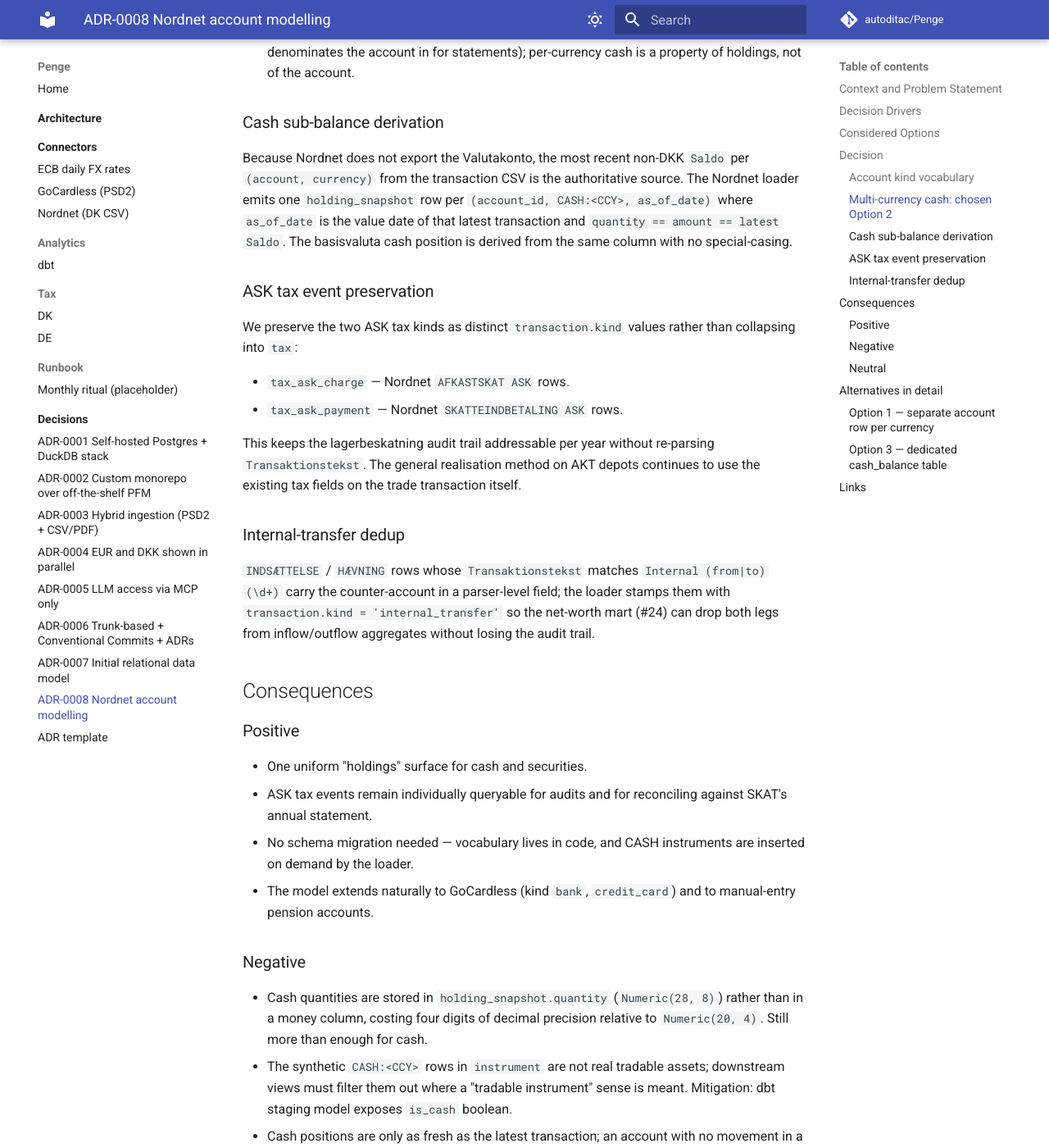
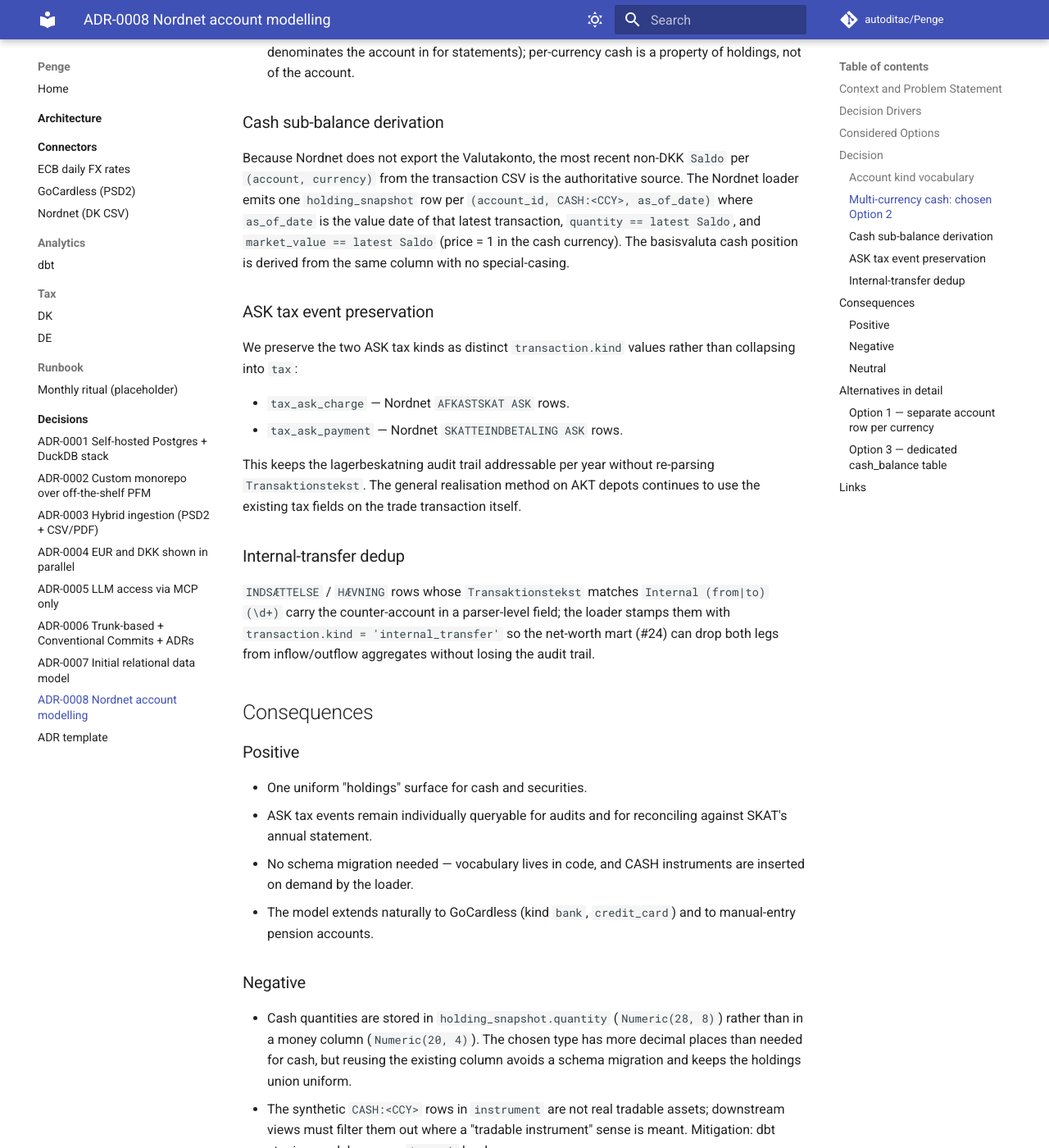
Before and after one commit to autoditac/Penge, an MkDocs documentation site: the page built from docs/decisions/0008-nordnet-account-modelling.md, in a window 1280 px wide and 1400 px high, scrolled down 2607 px. Shown: the whole window at 82% size. Built offline with MkDocs 1.6.1 and Material for MkDocs 9.7.7, drawn with Linux system fonts in a browser that asks for light colours; comment, search, counter and statistics services are not loaded; some of the changed text lies outside the part shown.

Commit message:
chore: address review feedback from PRs #65–#72 (#73)
Bundles small documentation and tooling fixes flagged by
copilot-pull-request-reviewer on the merged PRs in the recent
backlog series. No behaviour changes.

Docs:

- `docs/dbt.md`: state real schema names (`analytics_staging`,
  `analytics_marts`); restore broken sentences in “Adding a
  package” and the `mart_net_worth_daily` v1-scope paragraph;
  use `_<model>__schema.yml` consistently (matches the on-disk
  filenames for the staging and mart schema files).
- `docs/decisions/0008-nordnet-account-modelling.md`: drop the
  non-existent `holding_snapshot.amount` column reference (use
  `quantity` / `market_value`); fix the precision-direction
  sentence (`Numeric(28, 8)` has *more* decimal places than
  `Numeric(20, 4)`); replace the dangling `nordnet-csv-schema.md`
  link with the existing `docs/connectors/nordnet.md`.
- `docs/connectors/nordnet.md`: clarify that the *loader* (not
  the parser) consumes the accounts YAML; correct the
  `INDBETALING` row in the transaction-kind table (it maps
  directly to `deposit`; only `HÆVNING` and `INDSÆTTELSE` are
  reclassified to `internal_transfer`); use the project-standard
  `uv run --group db penge-nordnet …` invocation in the CLI
  example.
- `src/penge/ingest/nordnet/__init__.py`: drop the “parse-only,
  loader in a follow-up PR” language now that the loader has
  shipped.

Tooling:

- `.pre-commit-config.yaml`: add `pydantic` and `types-PyYAML`
  as mypy `additional_dependencies` so `mypy --strict` no longer
  flags every Pydantic subclass as `Any`-derived and no longer
  warns on the `yaml` import. Clears the documented 8-error
  mypy baseline noted in PR #71 without weakening typing.

Refs: #65 #66 #67 #68 #69 #71 #72

Co-authored-by: Rouven <autoditac@users.noreply.github.com>

```diff
--- a/docs/decisions/0008-nordnet-account-modelling.md
+++ b/docs/decisions/0008-nordnet-account-modelling.md
@@ -116,9 +116,10 @@
 non-DKK `Saldo` per `(account, currency)` from the transaction CSV
 is the authoritative source. The Nordnet loader emits one
 `holding_snapshot` row per `(account_id, CASH:<CCY>, as_of_date)`
-where `as_of_date` is the value date of that latest transaction
-and `quantity == amount == latest Saldo`. The basisvaluta cash
-position is derived from the same column with no special-casing.
+where `as_of_date` is the value date of that latest transaction,
+`quantity == latest Saldo`, and `market_value == latest Saldo`
+(price = 1 in the cash currency). The basisvaluta cash position
+is derived from the same column with no special-casing.
 
 ### ASK tax event preservation
 
@@ -157,9 +158,10 @@
 ### Negative
 
 - Cash quantities are stored in `holding_snapshot.quantity`
-  (`Numeric(28, 8)`) rather than in a money column, costing four
-  digits of decimal precision relative to `Numeric(20, 4)`. Still
-  more than enough for cash.
+  (`Numeric(28, 8)`) rather than in a money column
+  (`Numeric(20, 4)`). The chosen type has more decimal places
+  than needed for cash, but reusing the existing column avoids a
+  schema migration and keeps the holdings union uniform.
 - The synthetic `CASH:<CCY>` rows in `instrument` are not real
   tradable assets; downstream views must filter them out where a
   "tradable instrument" sense is meant. Mitigation: dbt staging
@@ -202,4 +204,5 @@
 - Issue #17 — Nordnet CSV parser
 - Issue #24 — `mart_net_worth_daily`
 - Issue #36 — DK Lagerbeskatning calculator
-- Repo memory: `nordnet-csv-schema.md` — column-level CSV schema
+- [`docs/connectors/nordnet.md`](../connectors/nordnet.md) —
+  column-level CSV schema and parser behaviour
```
Also changed, not shown: .pre-commit-config.yaml (+6 -3 lines), docs/connectors/nordnet.md (+8 -4 lines), docs/dbt.md (+9 -8 lines), 1 other file.
